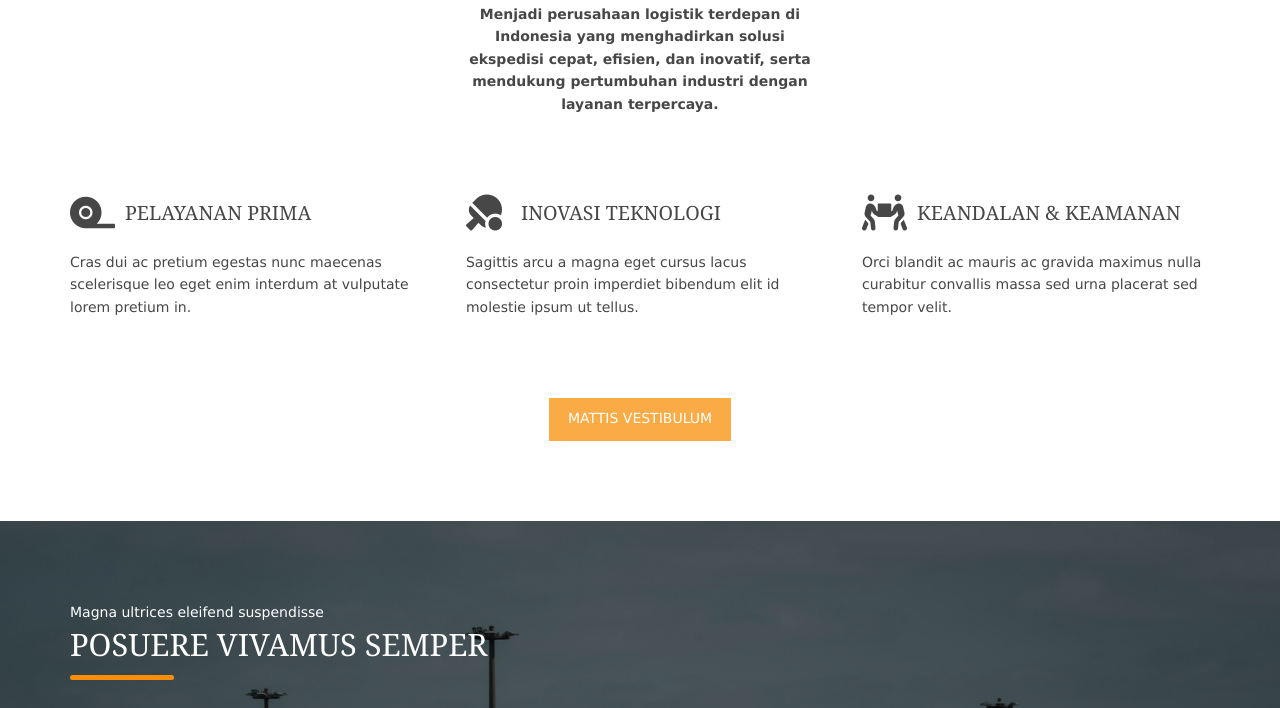
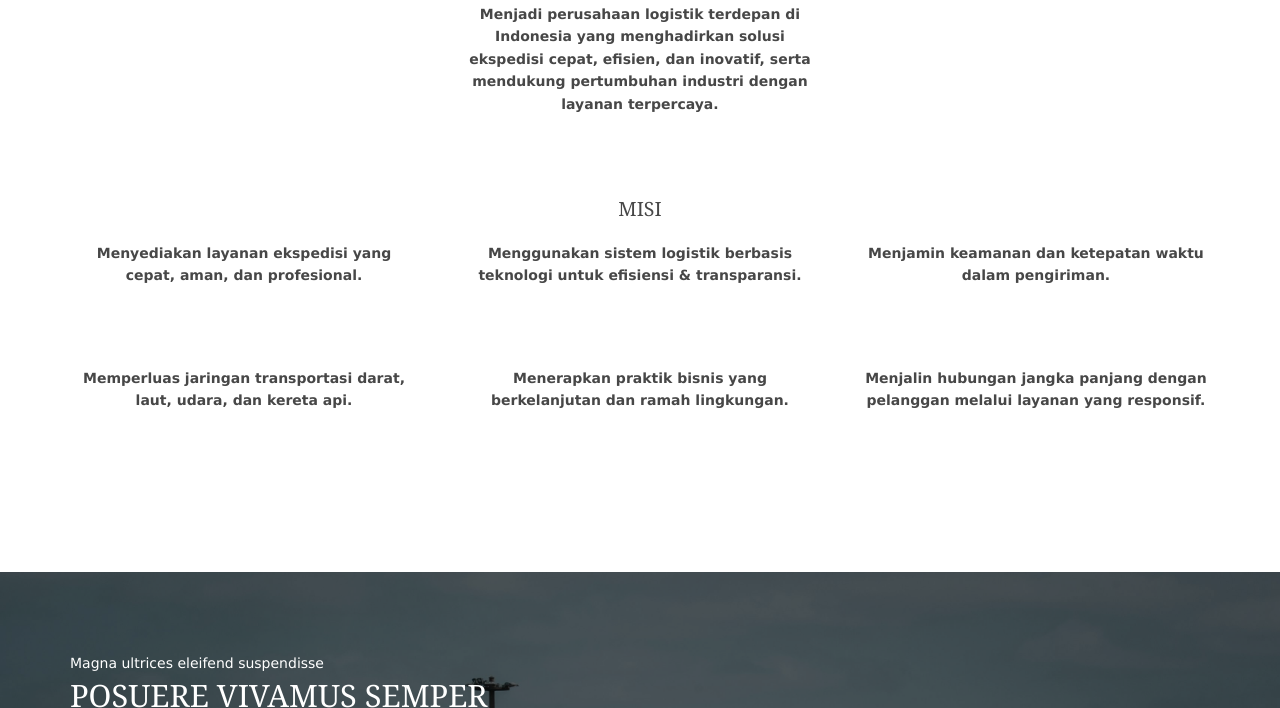
Before and after one commit to IsraMalik/pthps, a plain HTML site: page index.html in a window 1280 px wide. Shown: the part 1502-2210 px from the top of the page. Drawn offline with Linux system fonts and the light colour scheme.

Commit message:
visi dan misi

```diff
--- a/index.html
+++ b/index.html
@@ -209,36 +209,108 @@ Licence URI: https://www.os-templates.com/template-terms
               </ul>
             </div>
           </div>
+          <div>
+            <!-- <p class="heading center font-x1">VISI</p> -->
+            <h6 class="heading center">MISI</h6>
+            <div class="clear center">
               <ul class="nospace group btmspace-80">
                 <li class="one_third">
                   <article>
-                <div class="clear">
-                  <a href="#"><i class="fas fa-tape"></i></a>
-                  <h6 class="heading">Pelayanan Prima</h6>
-                </div>
-                <p>Cras dui ac pretium egestas nunc maecenas scelerisque leo eget enim interdum at vulputate lorem pretium in.</p>
+                    <strong><p>Menyediakan layanan ekspedisi yang cepat, aman, dan profesional.</p></strong>
                   </article>
                 </li>
                 <li class="one_third">
                   <article>
-                <div class="clear">
-                  <a href="#"><i class="fas fa-table-tennis"></i></a>
-                  <h6 class="heading">Inovasi Teknologi</h6>
-                </div>
-                <p>Sagittis arcu a magna eget cursus lacus consectetur proin imperdiet bibendum elit id molestie ipsum ut tellus.</p>
+                    <strong><p>Menggunakan sistem logistik berbasis teknologi untuk efisiensi & transparansi.</p></strong>
                   </article>
                 </li>
                 <li class="one_third">
                   <article>
-                <div class="clear">
-                  <a href="#"><i class="fas fa-people-carry"></i></a>
-                  <h6 class="heading">Keandalan & Keamanan</h6>
-                </div>
-                <p>Orci blandit ac mauris ac gravida maximus nulla curabitur convallis massa sed urna placerat sed tempor velit.</p>
+                    <strong><p>Menjamin keamanan dan ketepatan waktu dalam pengiriman.</p></strong>
                   </article>
                 </li>
               </ul>
-          <footer class="center"><a class="btn" href="#">Mattis vestibulum</a></footer>
+              <ul class="nospace group btmspace-80">
+                <li class="one_third">
+                  <article>
+                    <strong><p>Memperluas jaringan transportasi darat, laut, udara, dan kereta api.</p></strong>
+                  </article>
+                </li>
+                <li class="one_third">
+                  <article>
+                    <strong><p>Menerapkan praktik bisnis yang berkelanjutan dan ramah lingkungan.</p></strong>
+                  </article>
+                </li>
+                <li class="one_third">
+                  <article>
+                    <strong><p>Menjalin hubungan jangka panjang dengan pelanggan melalui layanan yang responsif.</p></strong>
+                  </article>
+                </li>
+              </ul>
+            </div>
+          </div>
+          <!-- <div>
+            <h6 class="heading center">MISI</h6>
+            <ul class="nospace group btmspace-80">
+              <div class="clear center">
+                <li class="one_third">
+                  <article>
+                    <div class="clear"> -->
+          <!-- <a href="#"><i class="fas fa-tape"></i></a> -->
+          <!-- <h6 class="heading">Menyediakan layanan ekspedisi yang cepat, aman, dan profesional</h6>
+                    </div> -->
+          <!-- <p>Cras dui ac pretium egestas nunc maecenas scelerisque leo eget enim interdum at vulputate lorem pretium in.</p> -->
+          <!-- </article>
+                </li>
+                <li class="one_third">
+                  <article>
+                    <div class="clear"> -->
+          <!-- <a href="#"><i class="fas fa-tape"></i></a> -->
+          <!-- <h6 class="heading">Menyediakan layanan ekspedisi yang cepat, aman, dan profesional</h6>
+                    </div> -->
+          <!-- <p>Cras dui ac pretium egestas nunc maecenas scelerisque leo eget enim interdum at vulputate lorem pretium in.</p> -->
+          <!-- </article>
+                </li>
+                <li class="one_third">
+                  <article>
+                    <div class="clear"> -->
+          <!-- <a href="#"><i class="fas fa-tape"></i></a> -->
+          <!-- <h6 class="heading">Menyediakan layanan ekspedisi yang cepat, aman, dan profesional</h6>
+                    </div> -->
+          <!-- <p>Cras dui ac pretium egestas nunc maecenas scelerisque leo eget enim interdum at vulputate lorem pretium in.</p> -->
+          <!-- </article>
+                </li>
+                <li class="one_third">
+                  <article>
+                    <div class="clear"> -->
+          <!-- <a href="#"><i class="fas fa-tape"></i></a> -->
+          <!-- <h6 class="heading">Menyediakan layanan ekspedisi yang cepat, aman, dan profesional</h6>
+                    </div> -->
+          <!-- <p>Cras dui ac pretium egestas nunc maecenas scelerisque leo eget enim interdum at vulputate lorem pretium in.</p> -->
+          <!-- </article>
+                </li>
+                <li class="one_third">
+                  <article>
+                    <div class="clear"> -->
+          <!-- <a href="#"><i class="fas fa-tape"></i></a> -->
+          <!-- <h6 class="heading">Menyediakan layanan ekspedisi yang cepat, aman, dan profesional</h6>
+                    </div> -->
+          <!-- <p>Cras dui ac pretium egestas nunc maecenas scelerisque leo eget enim interdum at vulputate lorem pretium in.</p> -->
+          <!-- </article>
+                </li>
+                <li class="one_third">
+                  <article>
+                    <div class="clear"> -->
+          <!-- <a href="#"><i class="fas fa-tape"></i></a> -->
+          <!-- <h6 class="heading">Menyediakan layanan ekspedisi yang cepat, aman, dan profesional</h6>
+                    </div> -->
+          <!-- <p>Cras dui ac pretium egestas nunc maecenas scelerisque leo eget enim interdum at vulputate lorem pretium in.</p> -->
+          <!-- </article>
+                </li>
+              </div>
+            </ul>
+          </div> -->
+          <!-- <footer class="center"><a class="btn" href="#">Mattis vestibulum</a></footer> -->
         </section>
         <!-- ################################################################################################ -->
         <!-- / main body -->
```
Lines whose indentation alone changed are shown as unchanged.
